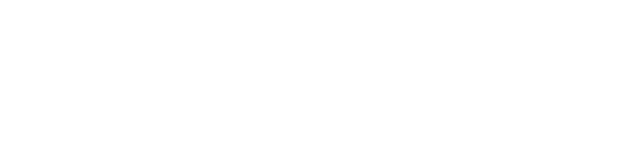
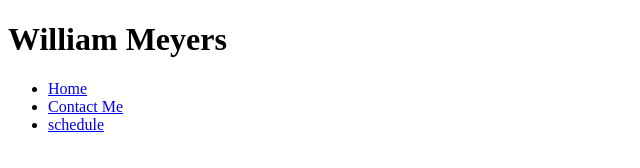
Before and after one commit to meyersw/meyersw.github.io, a plain HTML site: page index.html in a window 1280 px wide. Shown: the whole page, without its empty margins (0-640 px from the left). Drawn offline with Linux system fonts and the light colour scheme.

Commit message:
Live Test

```diff
--- a/index.html
+++ b/index.html
@@ -3,9 +3,23 @@
 <head>
     <meta charset="UTF-8">
     <meta name="viewport" content="width=device-width, initial-scale=1.0">
-    <title>Document</title>
+    <title>William Meyers</title>
 </head>
 <body>
 
+<header>
+<h1>William Meyers</h1>
+</header>
+<nav>
+    <ul>
+        <li><a href="index.html">Home</a></li>
+        <li><a href="contact.html">Contact Me</a></li>
+        <li><a href="schedule.html">schedule</a></li>
+    </ul>
+</nav>
+<section>
+
+</section>
+
 </body>
 </html>
```
